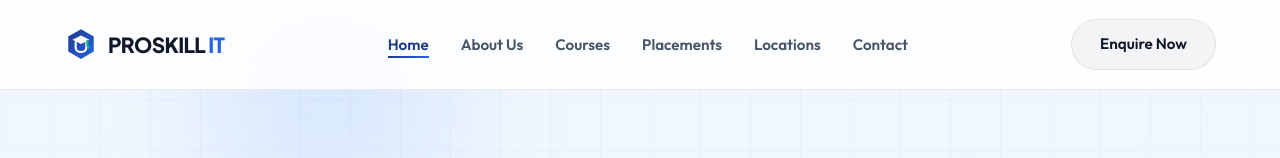
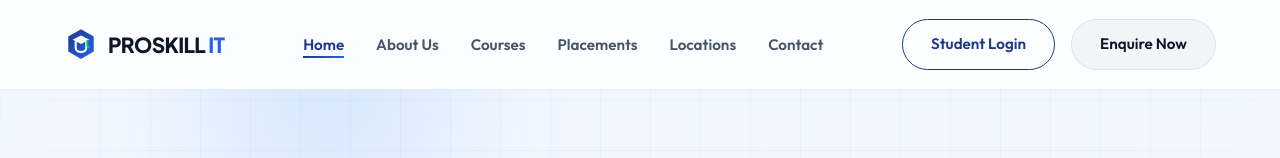
Before and after one commit to shaikalthaf-1/PROSKILL-IT-Technologies, a plain HTML site: page public/index.html in a window 1280 px wide. Shown: the top 158 px of the page. Drawn offline with Linux system fonts and the light colour scheme.

Commit message:
Point public student login to app domain

```diff
--- a/public/index.html
+++ b/public/index.html
@@ -54,6 +54,7 @@
             </nav>
 
             <div class="nav-actions">
+                <a href="https://app.proskillit.com/login/" class="btn btn-outline nav-cta-btn" id="student-login" target="_blank" rel="noopener noreferrer">Student Login</a>
                 <a href="#contact" class="btn btn-secondary nav-cta-btn" id="nav-cta">Enquire Now</a>
                 <button class="mobile-toggle-btn" id="mobile-menu-toggle" aria-label="Toggle Menu">
                     <span class="bar"></span>
```
